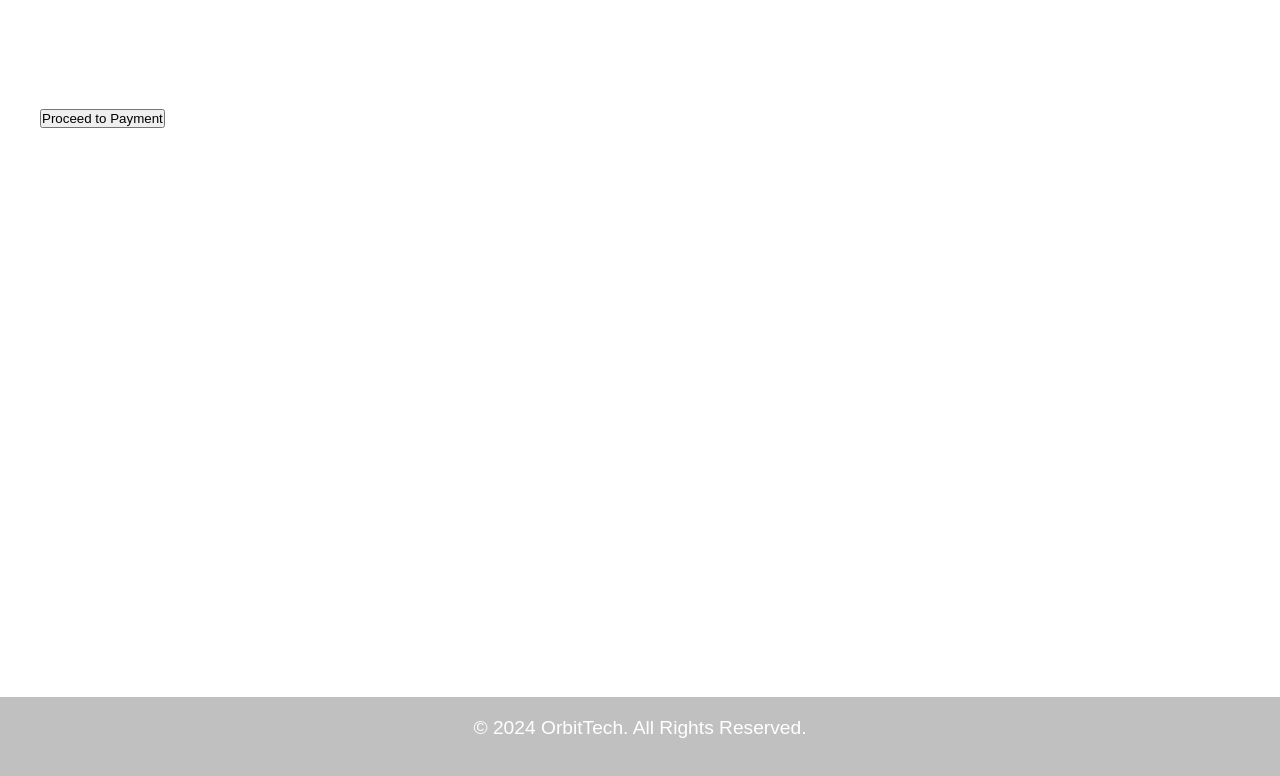
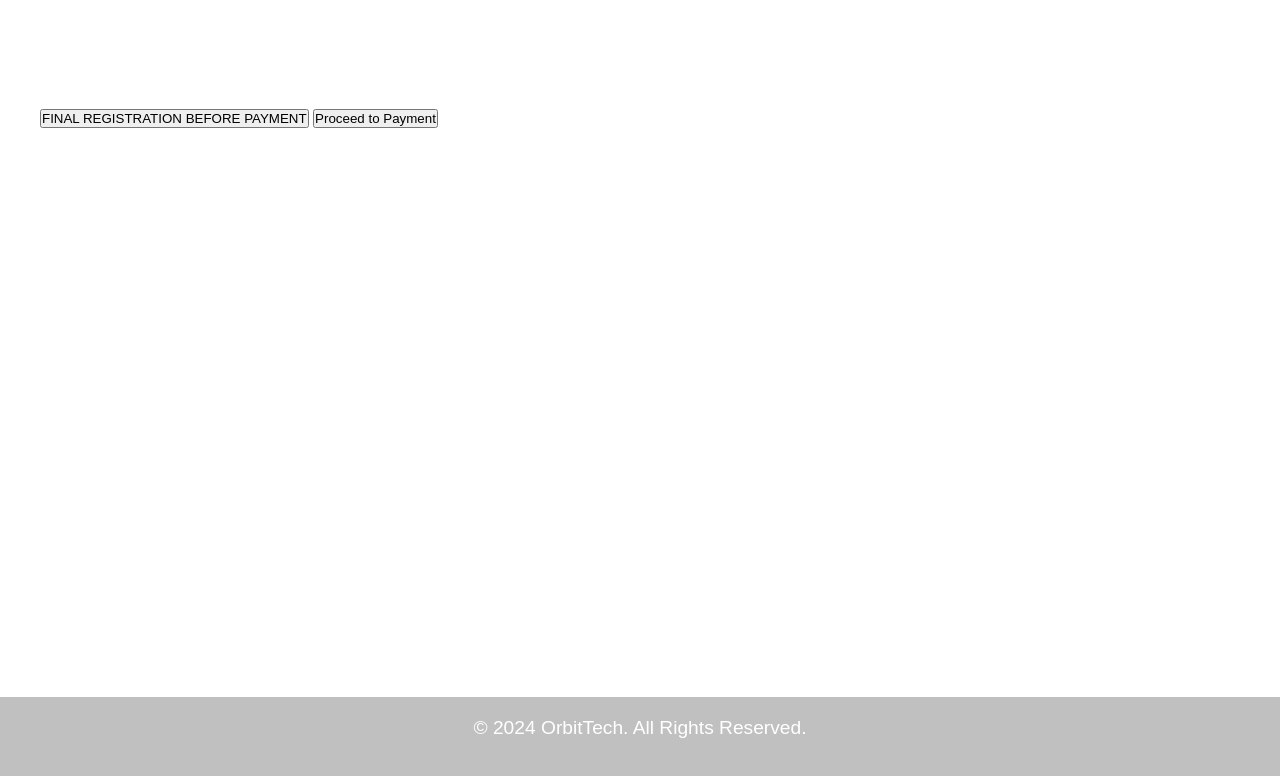
Before and after one commit to Emmyglobal/orbittech, a website: page public/payment.html in a window 1280 px wide. Shown: the part 48-824 px from the top of the page. Drawn offline with Linux system fonts and the light colour scheme.

Commit message:
add link

```diff
--- a/public/payment.html
+++ b/public/payment.html
@@ -13,6 +13,7 @@
     </header>
     <main>
         <p>Please complete your payment to secure your spot in the OrbitTech Bootcamp.</p>
+	<button type="button">FINAL REGISTRATION BEFORE PAYMENT</button>
         <button onclick="completePayment()">Proceed to Payment</button>
     </main>
     <footer>
```
